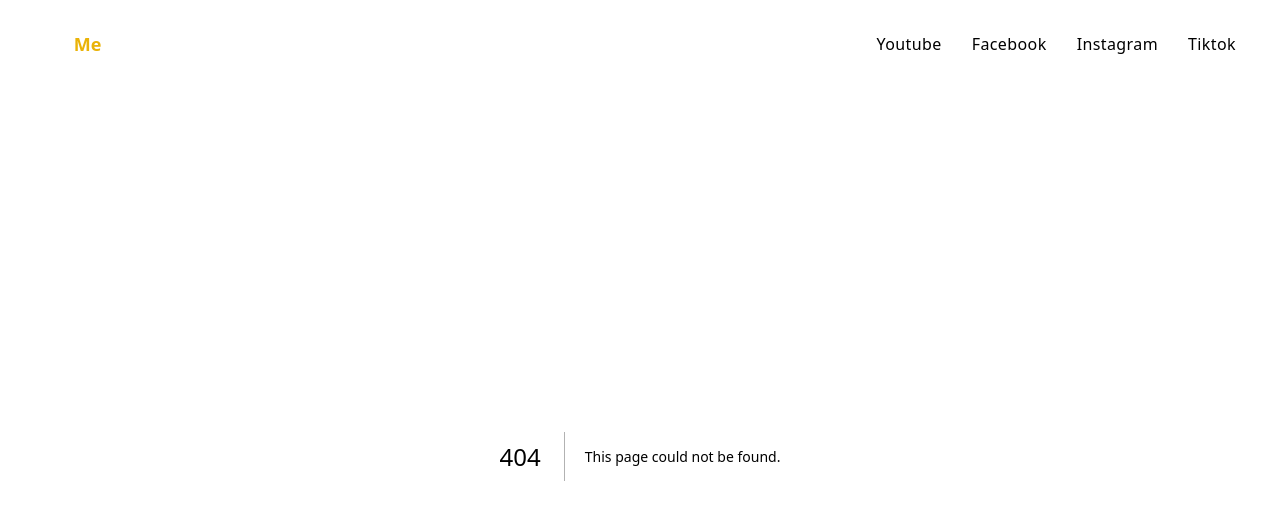
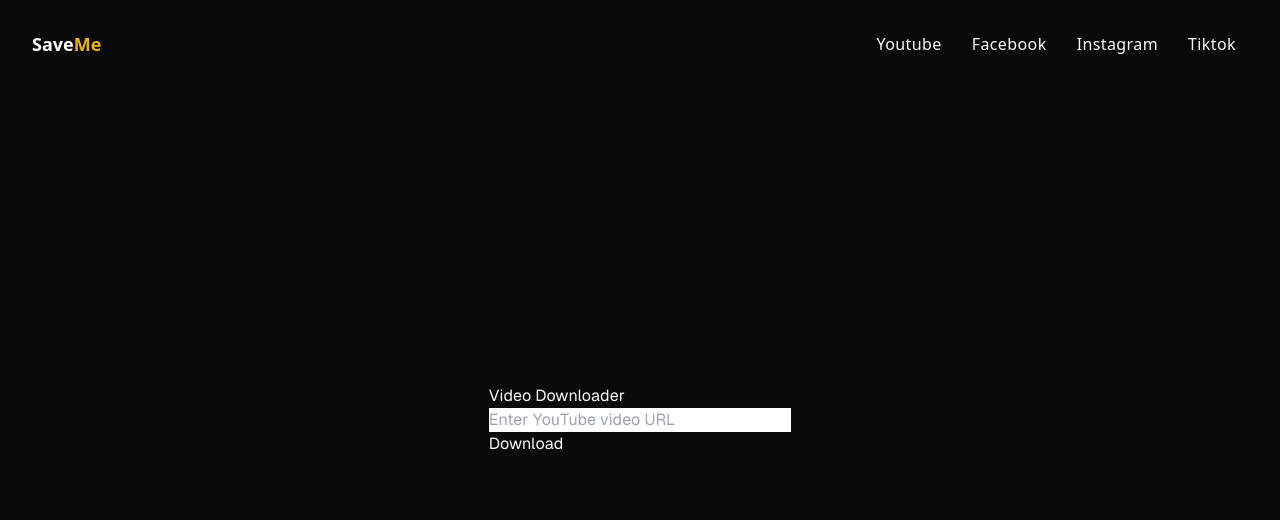
Before and after one commit to DicksonPaL21/saveme, a Next.js app: page /downloader in a window 1280 px wide. Before the commit this address had no page. Shown: the top 520 px of the page. Built offline with nearby package versions, Linux system fonts and the light colour scheme.

Commit message:
add api route download

```diff
--- a/package.json
+++ b/package.json
@@ -15,6 +15,7 @@
     "@tsparticles/engine": "^3.5.0",
     "@tsparticles/react": "^3.0.0",
     "@tsparticles/slim": "^3.5.0",
+    "axios": "^1.7.7",
     "class-variance-authority": "^0.7.0",
     "clsx": "^2.1.1",
     "framer-motion": "^11.11.9",
@@ -23,7 +24,8 @@
     "react": "^18",
     "react-dom": "^18",
     "tailwind-merge": "^2.5.4",
-    "tailwindcss-animate": "^1.0.7"
+    "tailwindcss-animate": "^1.0.7",
+    "ytdl-core": "^4.11.5"
   },
   "devDependencies": {
     "@types/node": "^20",
--- /dev/null
+++ b/src/app/api/download/route.ts
@@ -0,0 +1,47 @@
+import { NextResponse } from 'next/server'
+import ytdl from 'ytdl-core'
+
+export async function POST(request: Request) {
+  const { url } = await request.json()
+
+  if (!ytdl.validateURL(url)) {
+    return NextResponse.json({ error: 'Invalid YouTube URL' }, { status: 400 })
+  }
+
+  const videoId = ytdl.getVideoID(url)
+  const videoInfo = await ytdl.getInfo(videoId)
+  const title = videoInfo.videoDetails.title
+
+  const stream = ytdl(url, {
+    quality: 'highestvideo', // You can change this based on your needs
+  })
+
+  // Create a new readable stream
+  const readableStream = new ReadableStream({
+    start(controller) {
+      stream.on('data', (chunk) => {
+        controller.enqueue(chunk)
+      })
+
+      stream.on('end', () => {
+        controller.close()
+      })
+
+      stream.on('error', (err) => {
+        console.error('Stream error:', err) // Log the error
+        controller.error(err)
+      })
+    },
+  })
+
+  // Set headers for streaming
+  const responseHeaders = new Headers({
+    'Content-Disposition': `attachment; filename="${title}.mp4"`,
+    'Content-Type': 'video/mp4',
+    'Access-Control-Allow-Origin': '*', // Allow all origins
+  })
+
+  return new Response(readableStream, {
+    headers: responseHeaders,
+  })
+}
--- /dev/null
+++ b/src/app/downloader/page.tsx
@@ -0,0 +1,61 @@
+'use client'
+
+import axios from 'axios'
+import { useState } from 'react'
+
+const Downloader: React.FC = () => {
+  const [url, setUrl] = useState<string>('')
+  const [downloadLink, setDownloadLink] = useState<string | null>(null)
+  const [error, setError] = useState<string | null>(null)
+
+  const handleSubmit = async (e: React.FormEvent<HTMLFormElement>) => {
+    e.preventDefault()
+    setError(null) // Reset error state
+
+    try {
+      const response = await axios.post(
+        '/api/download',
+        { url },
+        {
+          responseType: 'blob',
+          timeout: 10000, // Set timeout to 10 seconds
+        }
+      )
+
+      const _url = window.URL.createObjectURL(new Blob([response.data]))
+      const link = document.createElement('a')
+      link.href = _url
+      link.setAttribute('download', 'video.mp4') // Set the default filename
+      document.body.appendChild(link)
+      link.click()
+      link.remove()
+    } catch (err) {
+      console.error(err)
+      setError('Failed to download the video. Please check the URL.')
+    }
+  }
+
+  return (
+    <div className="container flex h-[calc(100vh-72px)] flex-col font-[family-name:var(--font-geist-sans)]">
+      <main className="grid h-full place-items-center">
+        <div>
+          <h1>Video Downloader</h1>
+          <form onSubmit={handleSubmit}>
+            <input
+              type="text"
+              value={url}
+              onChange={(e) => setUrl(e.target.value)}
+              placeholder="Enter YouTube video URL"
+              required
+              className="w-full text-neutral-900"
+            />
+            <button type="submit">Download</button>
+          </form>
+          {error && <p style={{ color: 'red' }}>{error}</p>}
+        </div>
+      </main>
+    </div>
+  )
+}
+
+export default Downloader
--- a/src/components/Navbar/index.tsx
+++ b/src/components/Navbar/index.tsx
@@ -11,8 +11,6 @@ const Navbar = () => {
   useMotionValueEvent(useScroll().scrollY, 'change', (value) => {
     setFloating(value > 100)
   })
-
-  console.log('cc-isFloating', isFloating)
 
   return (
     <div
```
Also changed, not shown: 1 other file (tests, documents, lock files or other folders).
